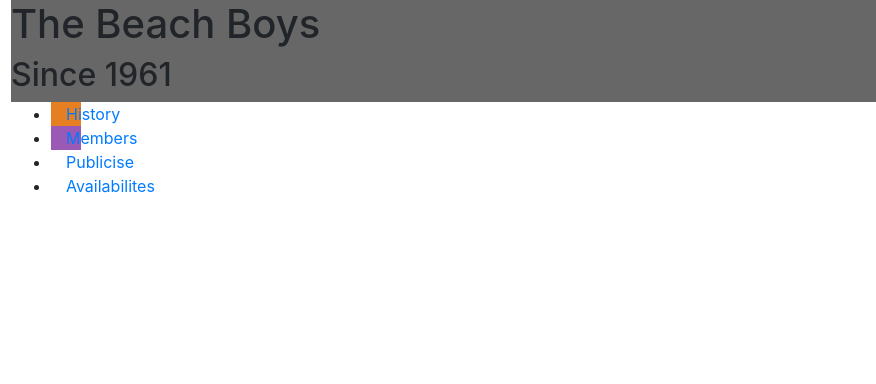
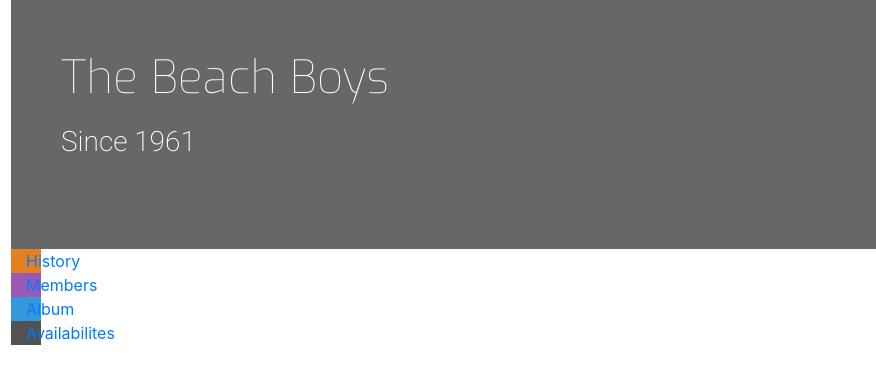
Before and after one commit to Min893/My-First-Project, a plain HTML site: page assets/index.html in a window 1280 px wide. Shown: the full height of the page, 404-1280 px from the left. Drawn offline with nearby package versions, Linux system fonts and the light colour scheme.

Commit message:
initial commit

```diff
--- a/assets/css/style.css
+++ b/assets/css/style.css
@@ -2,7 +2,7 @@
 
 /*...........................................colors*/
 
-.bg-color-none-title {
+.bg-color-name-title {
     background-color: #676767;
 }
 
@@ -12,12 +12,13 @@
 
 .ul-menu-color-members {
     background-color: #9b59b6;
-
-.ul-menu-color-publicise {
-    background-color: #3498db;
 }
 
-.ul-menu-color-avalibilities {
+ .ul-menu-color-album {
+     background-color: #3498db;
+}
+
+.ul-menu-color-availabilities {
     background-color: #525252;
 }
 
@@ -46,7 +47,8 @@
     margin-top: 50px;
     color: #ffffff;
 }
-.sub-name {
+
+.title {
     font-family: "Roboto", sans-serif;
     font-weight: 200;
     font-size: 28px;
--- a/assets/indext.html
+++ b/assets/index.html
@@ -9,33 +9,34 @@
     <body>
         <header>
             <div class="row">
-                <a href="assets/indext.html">
+                <a href="assets/index.html">
                 <div class="col-md-4 logo">
                    <img src="http://www.airdave.it/foto/101.jpg">
                 </div>
                 </a>
+
                 <div class="col-md-8">
-                    <div class="row bg-color-none-title">
+                    <div class="row bg-color-name-title">
                         <div class="heading">
                             <h1 class="name">The Beach Boys</h1>
-                            <h2 class="sub-name">Since 1961</h2>
+                            <h2 class="title">Since 1961</h2>
                         </div>
                     </div>
 
 
                 <div class="row">
-                   <ul class="list-inline-clearfix">
+                   <ul class="list-inline clearfix">
                      <li class="col-xs-6 col-sm-3 ul-menu-color-history">
-                        <a href="8"><span>History</span></a>
+                        <a href="#"><span>History</span></a>
                      </li>
                      <li class="col-xs-6 col-sm-3 ul-menu-color-members">
-                        <a href="8"><span>Members</span></a>
+                        <a href="#"><span>Members</span></a>
                      </li>
-                     <li class="col-xs-6 col-sm-3 ul-menu-color-publicise">
-                        <a href="8"><span>Publicise</span></a>
+                     <li class="col-xs-6 col-sm-3 ul-menu-color-album">
+                        <a href="#"><span>Album</span></a>
                      </li>
                      <li class="col-xs-6 col-sm-3 ul-menu-color-availabilities">
-                        <a href="8"><span>Availabilites</span></a>
+                        <a href="#"><span>Availabilites</span></a>
                      </li>
                    </ul>
                 </div>
```
